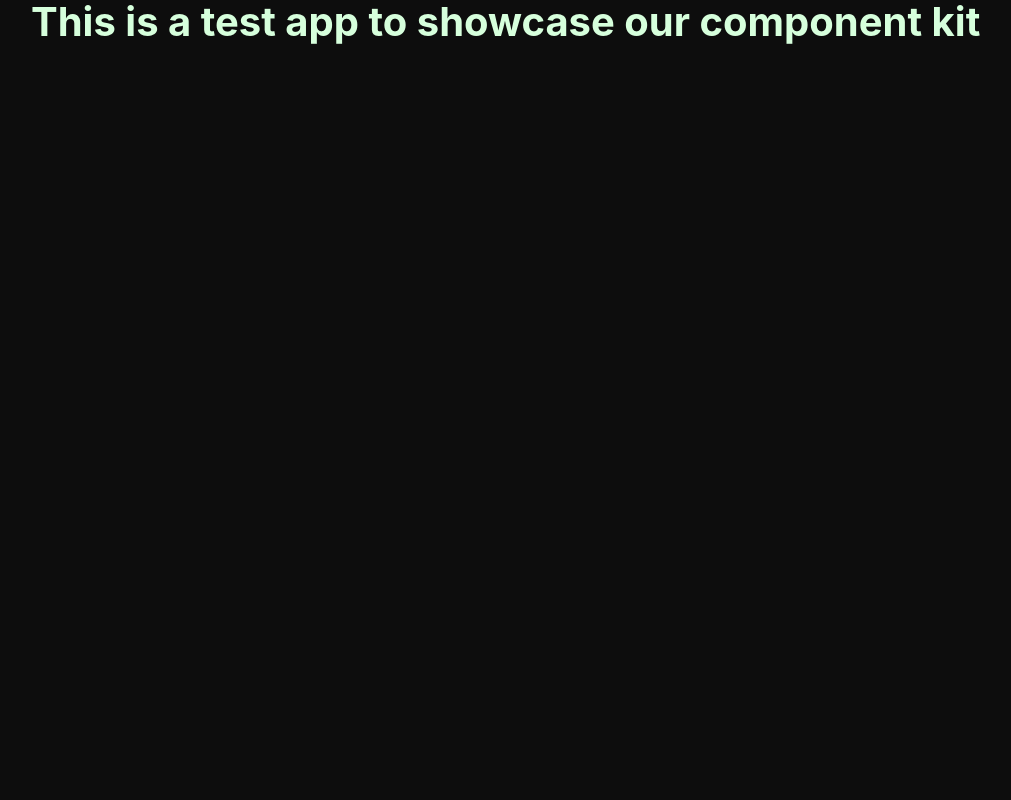
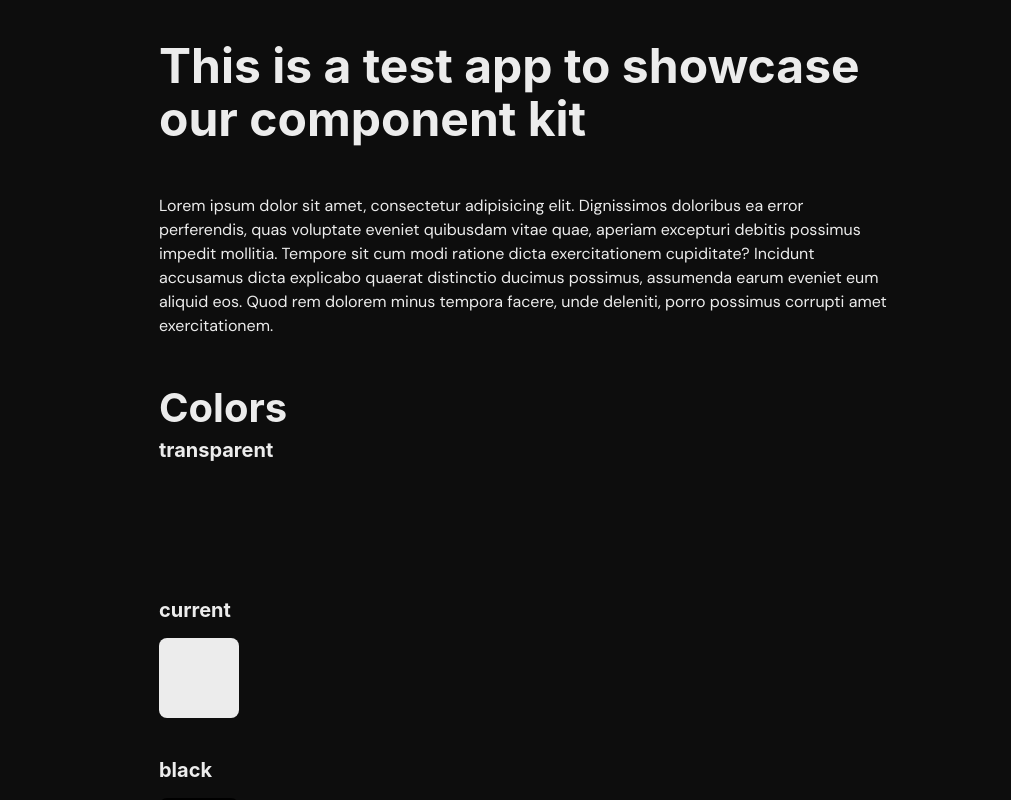
Before and after one commit to strangelove-ventures/component-kit, a Next.js app in the folder apps/next-example/: page / in a window 1280 px wide. Shown: the top 800 px of the page, without its empty margins (113-1124 px from the left). Built offline with nearby package versions, Linux system fonts and the light colour scheme; a web font is replaced by a local one.

Commit message:
added: new layout

```diff
--- a/apps/next-example/pages/index.tsx
+++ b/apps/next-example/pages/index.tsx
@@ -1,10 +1,52 @@
-import { Container, Heading } from "@chakra-ui/react";
+import { Box, Container, Grid, Heading, HStack, Text, useTheme, VStack } from "@chakra-ui/react";
 import type { NextPage } from "next";
 
+type ChakraColors = Record<string, Record<string | number, string | { key: string }>>;
+
 const Home: NextPage = () => {
+  const theme = useTheme();
+
   return (
-    <Container as="main" maxW="container.lg">
-      <Heading color="primary.200">This is a test app to showcase our component kit</Heading>
+    <Container as="main" maxW="container.md" py={10}>
+      <VStack spacing={12} align="stretch">
+        <Heading as="h1" size="2xl">
+          This is a test app to showcase our component kit
+        </Heading>
+        <Text>
+          Lorem ipsum dolor sit amet, consectetur adipisicing elit. Dignissimos doloribus ea error perferendis, quas
+          voluptate eveniet quibusdam vitae quae, aperiam excepturi debitis possimus impedit mollitia. Tempore sit cum
+          modi ratione dicta exercitationem cupiditate? Incidunt accusamus dicta explicabo quaerat distinctio ducimus
+          possimus, assumenda earum eveniet eum aliquid eos. Quod rem dolorem minus tempora facere, unde deleniti, porro
+          possimus corrupti amet exercitationem.
+        </Text>
+        <VStack align="stretch">
+          <Heading>Colors</Heading>
+          <VStack align="inherit" spacing={10}>
+            {Object.entries(theme.colors as ChakraColors).map(([color, values]) => {
+              const isSingleColor: boolean = typeof values !== "object";
+              return isSingleColor ? (
+                <VStack align="inherit" spacing={4}>
+                  <Heading as="h3" size="md">
+                    {color}
+                  </Heading>
+                  <Box boxSize={20} borderRadius={8} bgColor={color} />
+                </VStack>
+              ) : (
+                <VStack align="inherit" spacing={4}>
+                  <Heading as="h3" size="md">
+                    {color}
+                  </Heading>
+                  <Grid gap={2} templateColumns="repeat(auto-fill, 5rem)">
+                    {Object.keys(values).map((value) => (
+                      <Box key={value} w="5rem" h="5rem" borderRadius={8} bgColor={`${color}.${value}`} />
+                    ))}
+                  </Grid>
+                </VStack>
+              );
+            })}
+          </VStack>
+        </VStack>
+      </VStack>
     </Container>
   );
 };
```
